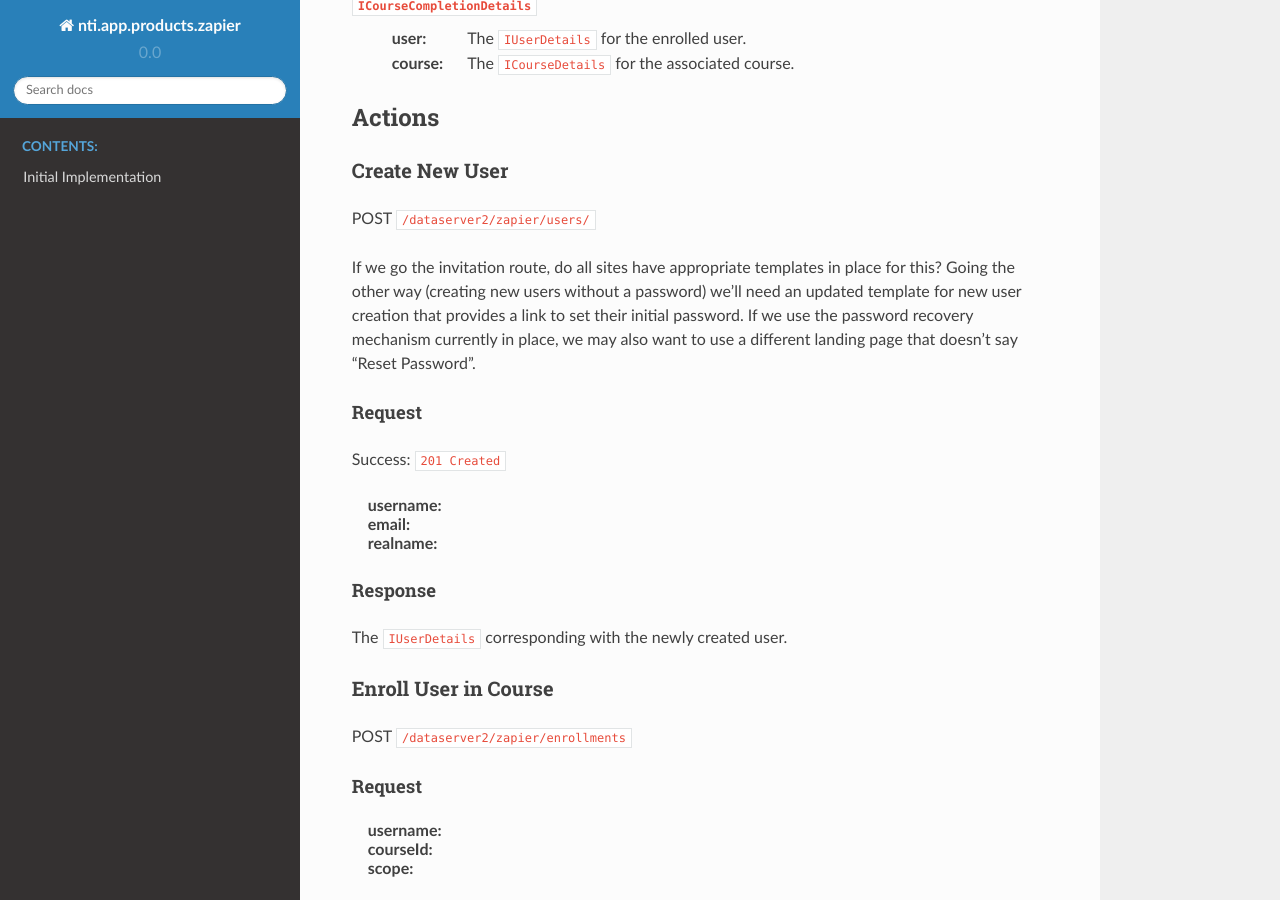
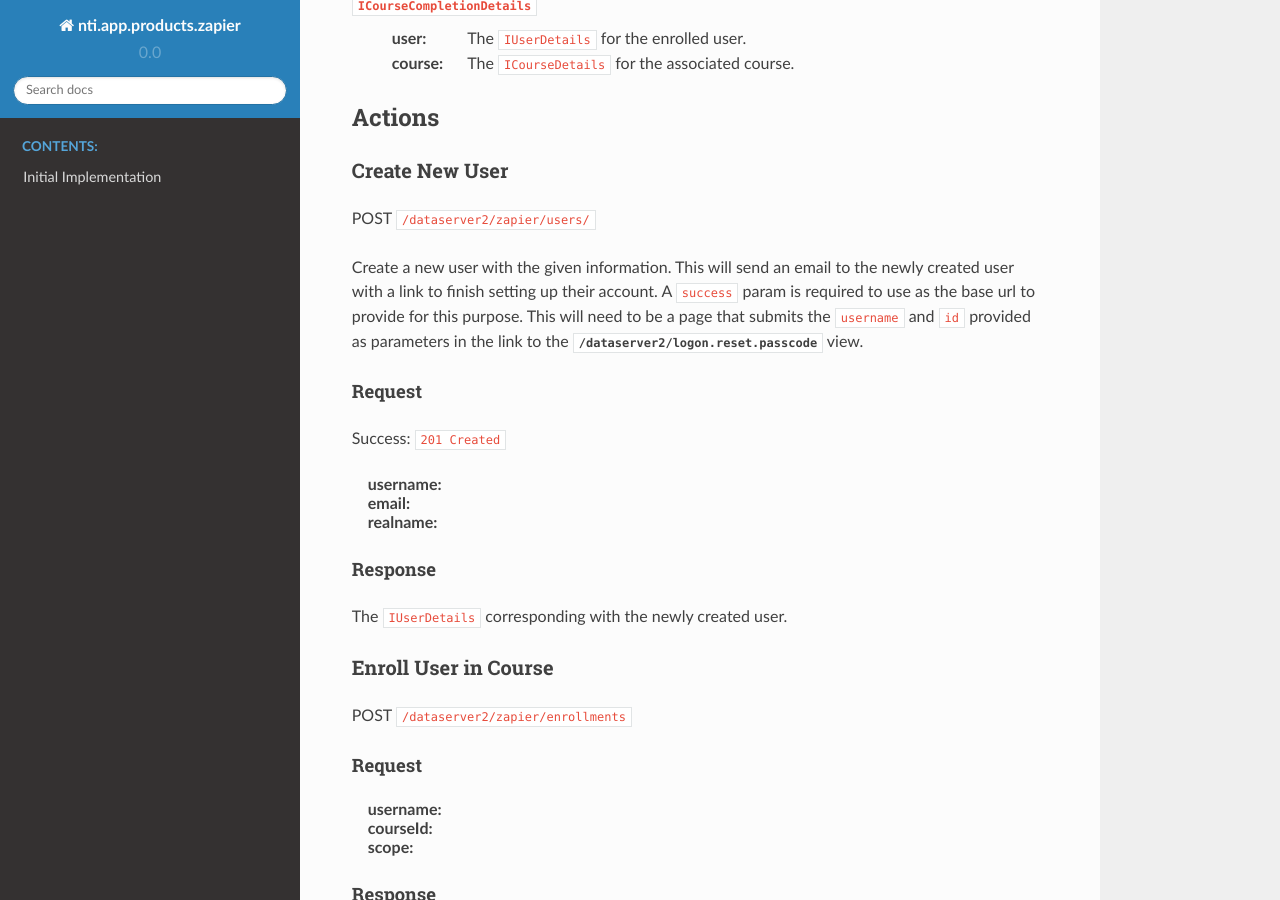
Before and after one commit to OpenNTI/nti.app.products.zapier, a Sphinx documentation site: the page built from docs/initial_api.rst, in a window 1280 px wide and 900 px high, scrolled down 3871 px. Built offline with Sphinx 7.4.7 and the Read the Docs theme 2.0.0, drawn with Linux system fonts in a browser that asks for light colours.

Commit message:
Include info about success param in docs for create user.

```diff
--- a/docs/initial_api.rst
+++ b/docs/initial_api.rst
@@ -177,7 +177,12 @@ Create New User
 ---------------
 POST ``/dataserver2/zapier/users/``
 
-If we go the invitation route, do all sites have appropriate templates in place for this?  Going the other way (creating new users without a password) we'll need an updated template for new user creation that provides a link to set their initial password.  If we use the password recovery mechanism currently in place, we may also want to use a different landing page that doesn't say "Reset Password".
+Create a new user with the given information.  This will send an email to the
+newly created user with a link to finish setting up their account.  A
+``success`` param is required to use as the base url to provide for this
+purpose.  This will need to be a page that submits the ``username`` and ``id``
+provided as parameters in the link to the `/dataserver2/logon.reset.passcode`
+view.
 
 Request
 ~~~~~~~
```
